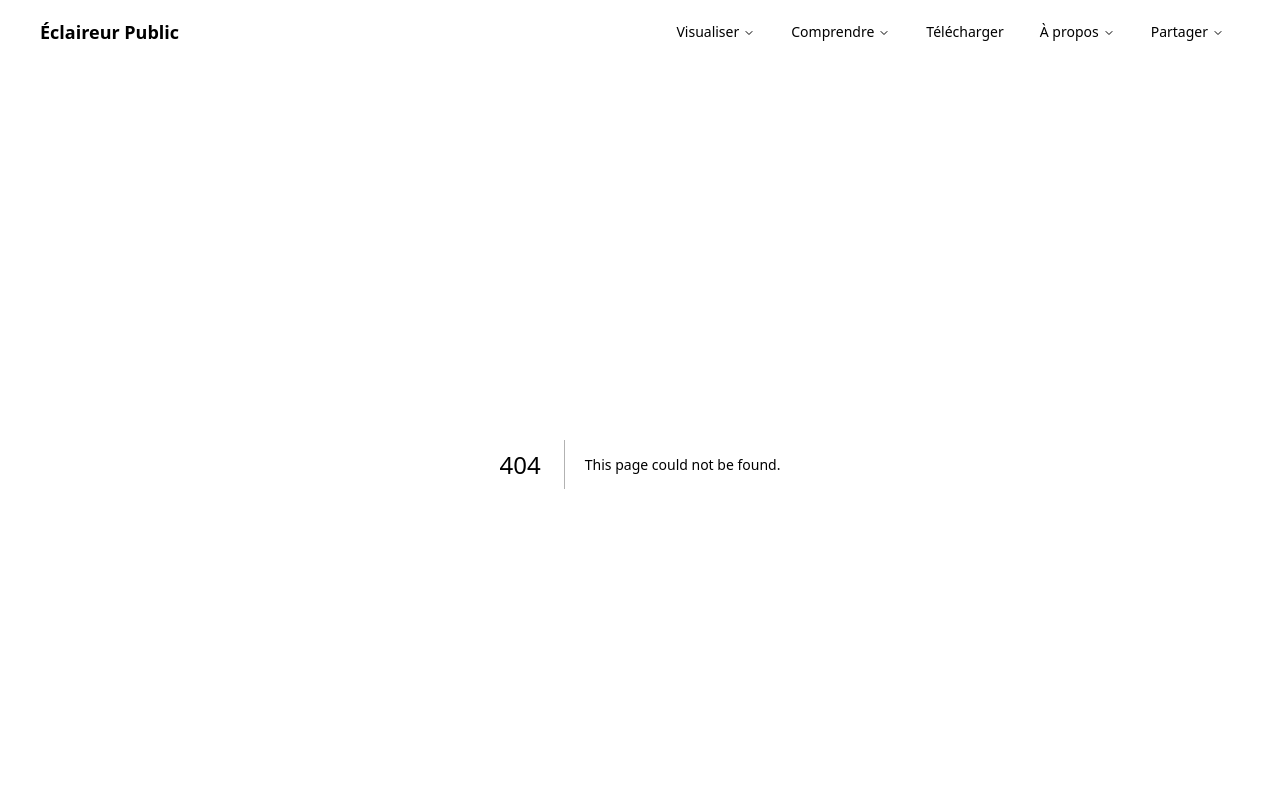
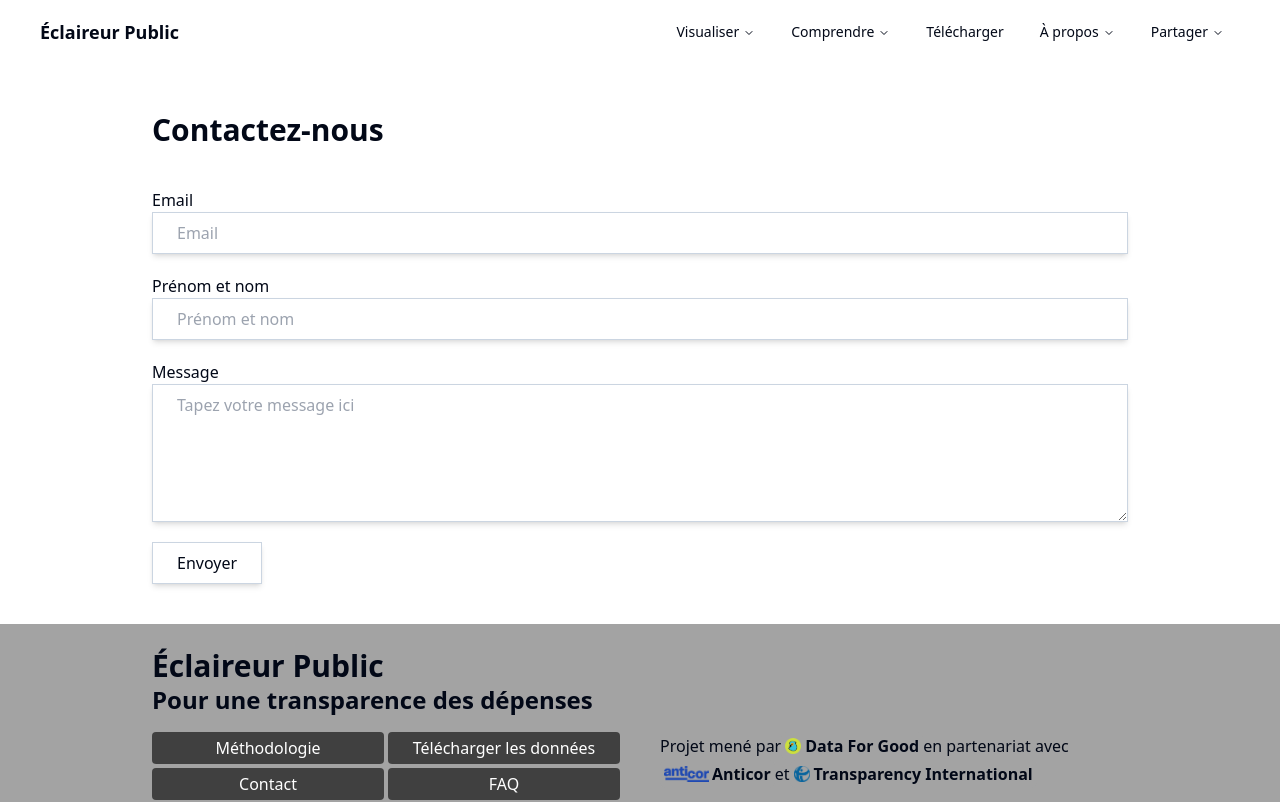
Before and after one commit to slamer59/13_eclaireur_public, a Next.js app in the folder front/: page /contact in a window 1280 px wide. Before the commit this address had no page. Shown: the top 802 px of the page. Built offline with nearby package versions, Linux system fonts and the light colour scheme.

Commit message:
[FRONT] add contact page (#107)
Co-authored-by: theocampbell <57679708+theocampbell@users.noreply.github.com>

```diff
--- /dev/null
+++ b/front/app/api/contact/route.ts
@@ -0,0 +1,81 @@
+import { NextRequest, NextResponse } from 'next/server'
+import nodemailer from 'nodemailer'
+import Mail from 'nodemailer/lib/mailer'
+
+// export async function POST(request: NextRequest, response: NextResponse) {
+export async function POST(request: NextRequest) {
+  try {
+    const res = await request.json()
+    const { email, name, message } = res
+
+    if (
+      !email ||
+      !email.includes('@') ||
+      !name ||
+      name.trim() === '' ||
+      !message ||
+      message.trim() === ''
+    ) {
+      const newResponse = new NextResponse(
+        JSON.stringify({ error: 'invalid input !' }),
+        {
+          status: 422,
+        }
+      )
+      return newResponse
+    }
+    // res.status(201).json({ message: 'Message envoyé!' })
+    const newResponse = new NextResponse(JSON.stringify(res), {
+      status: 201,
+    })
+    // console.log('success response => ', newResponse)
+
+    const transport = nodemailer.createTransport({
+      // service: 'gmail',
+      host: 'mail.gmx.com',
+      // port: 587,
+      // secure: false,
+      port: 465,
+      secure: true,
+      auth: {
+        user: process.env.MY_EMAIL,
+        pass: process.env.MY_PASSWORD,
+      },
+    })
+
+    const mailOptions: Mail.Options = {
+      from: process.env.MY_EMAIL,
+      to: process.env.MY_EMAIL,
+      cc: process.env.CC_EMAIL_MESSAGE,
+      subject: `|| ECLAIREUR PUBLIC || Message de ${name} (${email})`,
+      text: message,
+    }
+
+    const sendMailPromise = () =>
+      new Promise<string>((resolve, reject) => {
+        transport.sendMail(mailOptions, function (err) {
+          if (!err) {
+            resolve('Email sent')
+          } else {
+            reject(err.message)
+          }
+        })
+      })
+
+    try {
+      await sendMailPromise()
+      return NextResponse.json({ message: 'Email sent' })
+    } catch (err) {
+      return NextResponse.json({ error: err }, { status: 500 })
+    }
+    // return newResponse
+  } catch (error) {
+    // console.log('catch error branch')
+    return new NextResponse(
+      JSON.stringify({ error: 'Error processing request' }),
+      {
+        status: 500,
+      }
+    )
+  }
+}
--- /dev/null
+++ b/front/app/contact/page.tsx
@@ -0,0 +1,9 @@
+import ContactForm from '@/components/ContactForm'
+export default function page() {
+  return (
+    <div className='mx-auto w-full max-w-screen-lg p-6'>
+      <h1 className='my-6 text-3xl font-bold'>Contactez-nous</h1>
+      <ContactForm />
+    </div>
+  );
+}
--- /dev/null
+++ b/front/components/ContactForm.tsx
@@ -0,0 +1,131 @@
+'use client'
+import { useState, useEffect } from 'react'
+
+export type FormData = {
+  username: string
+  usermail: string
+  usermessage: string
+}
+
+type contactDetailsT = {
+        email: string,
+        name: string,
+        message: string,
+    }
+
+async function sendContactData(contactDetails:contactDetailsT) {
+  const apiEndpoint = `api/contact`
+  const response = await fetch(apiEndpoint, {
+    method: 'POST',
+    body: JSON.stringify(contactDetails),
+    headers: {
+      'Content-Type': 'application/json',
+    },
+  })
+
+  const data = await response.json()
+  if (!response.ok) {
+    throw new Error(data.message || 'Something went wrong!')
+  }
+}
+
+export default function ContactForm() {
+  const [enteredEmail, setEnteredEmail] = useState('')
+  const [enteredName, setEnteredName] = useState('')
+  const [enteredMessage, setEnteredMessage] = useState('')
+  const [requestStatus, setRequestStatus] = useState('') // 'pending', 'success', 'error'
+  const [requestError, setRequestError] = useState('')
+
+  useEffect(() => {
+    if (requestStatus === 'success' || requestStatus === 'error') {
+      const timer = setTimeout(() => {
+        setRequestStatus('')
+        setRequestError('')
+      }, 7000)
+
+      return () => clearTimeout(timer)
+    }
+  }, [requestStatus])
+
+  async function sendMessageHandler(event: React.SyntheticEvent) {
+    event.preventDefault()
+    setRequestStatus('pending')
+
+    try {
+      await sendContactData({
+        email: enteredEmail,
+        name: enteredName,
+        message: enteredMessage,
+      })
+      setRequestStatus('success')
+      setEnteredMessage('')
+      setEnteredEmail('')
+      setEnteredName('')
+    } catch (error) {
+      setRequestError(error instanceof Error ? error.message : 'An unknown error occurred')
+      setRequestStatus('error')
+    }
+  }
+
+
+  return (
+    <form
+      className="py-4 mt-4 flex flex-col gap-5"
+      onSubmit={sendMessageHandler}
+    >
+      <div>
+        <label htmlFor="usermail" className="block">Email</label>
+        <input
+          type="email"
+          id="usermail"
+          name="usermail"
+          placeholder="Email"
+          aria-required
+          required
+          // pattern={/^[a-zA-Z0-9._%+-]+@[a-zA-Z0-9.-]+\.[a-zA-Z]{2,}$/}
+          // title="Entrez une adresse mail valide svp"
+          value={enteredEmail}
+          onChange={(event) => setEnteredEmail(event.target.value)}
+          className="block shadow-md px-6 py-2 border border-slate-300 w-full"
+        />
+      </div>
+      <div>
+        <label htmlFor="username">Prénom et nom</label>
+        <input
+          type="text"
+          id="username"
+          name="username"
+          placeholder="Prénom et nom"
+          aria-required
+          required
+          value={enteredName}
+          onChange={(event) => setEnteredName(event.target.value)}
+          className="block shadow-md px-6 py-2 border border-slate-300 w-full"
+        />
+      </div>
+      <div>
+        <label htmlFor="usermessage">Message</label>
+        <textarea
+          id="usermessage"
+          name="usermessage"
+          placeholder="Tapez votre message ici"
+          rows={5}
+          // minlength={5}
+          aria-required
+          required
+          value={enteredMessage}
+          onChange={(event) => setEnteredMessage(event.target.value)}
+          className="block shadow-md px-6 py-2 border border-slate-300 w-full"
+        ></textarea>
+      </div>
+
+      <div>
+        <button className="block shadow-md px-6 py-2 border border-slate-300">
+          Envoyer
+        </button>
+      </div>
+
+      {requestStatus === 'success' && <div>Message envoyé</div>}
+    </form>
+  )
+}
--- a/front/components/footer.tsx
+++ b/front/components/footer.tsx
@@ -22,7 +22,7 @@ export default function Footer() {
               Télécharger les données
             </div>
             <a
-              href='mailto:'
+              href='/contact'
               className='flex items-center justify-center rounded bg-neutral-700 p-1 text-white hover:bg-neutral-800'
             >
               Contact
--- a/front/package.json
+++ b/front/package.json
@@ -30,6 +30,7 @@
     "d3": "^7.9.0",
     "lucide-react": "^0.475.0",
     "next": "15.1.6",
+    "nodemailer": "^6.10.0",
     "pg": "^8.13.3",
     "react": "^19.0.0",
     "react-dom": "^19.0.0",
@@ -42,6 +43,7 @@
     "@eslint/eslintrc": "^3",
     "@trivago/prettier-plugin-sort-imports": "^5.2.2",
     "@types/node": "^20",
+    "@types/nodemailer": "^6",
     "@types/react": "^19",
     "@types/react-dom": "^19",
     "eslint": "^9",
```
Also changed, not shown: front/utils/send-email.ts (added, +18 -0 lines).
